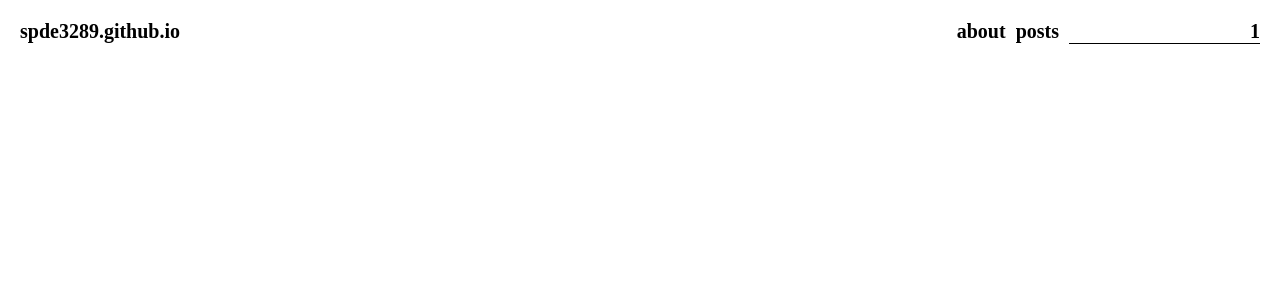
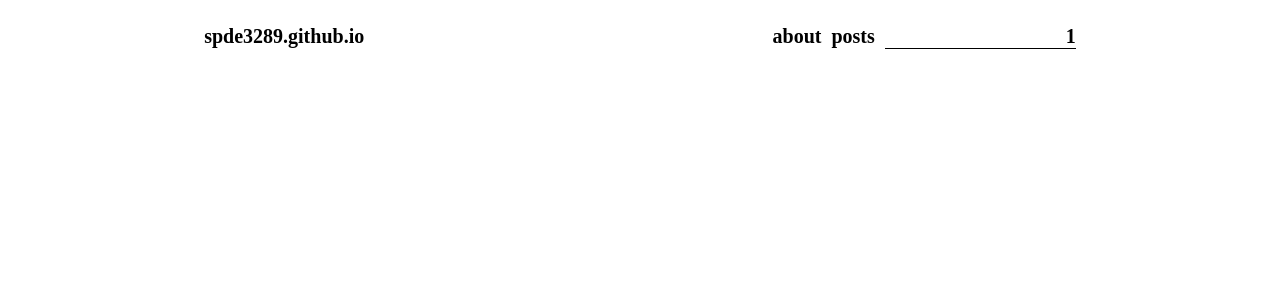
Before and after one commit to spde3289/spde3289.github.io, a React (Create React App) app: page / in a window 1280 px wide. Shown: the top 300 px of the page. Built offline with nearby package versions, Linux system fonts and the light colour scheme.

Commit message:
Update header.css

```diff
--- a/src/components/header.css
+++ b/src/components/header.css
@@ -1,8 +1,9 @@
 @import url(../css/reset.css);
 .header{
     display:flex;
-    justify-content: space-between;
-    margin: 20px;
+    justify-content: space-around;
+    margin: 0 auto;
+    margin-top: 25px;
 }
 
 .headerMenu{
@@ -35,9 +36,6 @@
     border-bottom: 1px solid #000;
 }
 
-.searchTextara{
-}
-
 .searchTextara > input {
     border: none;
 }
```
